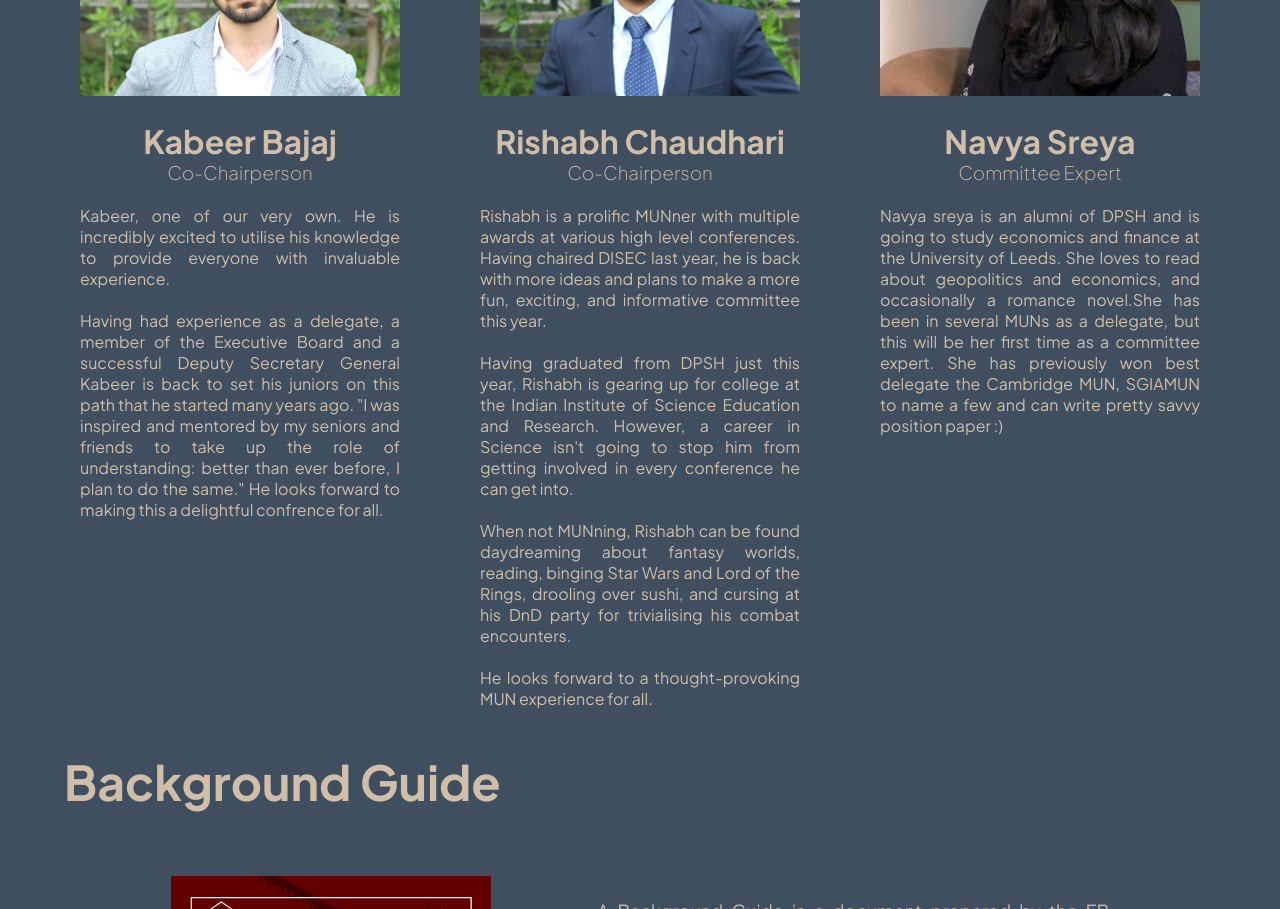
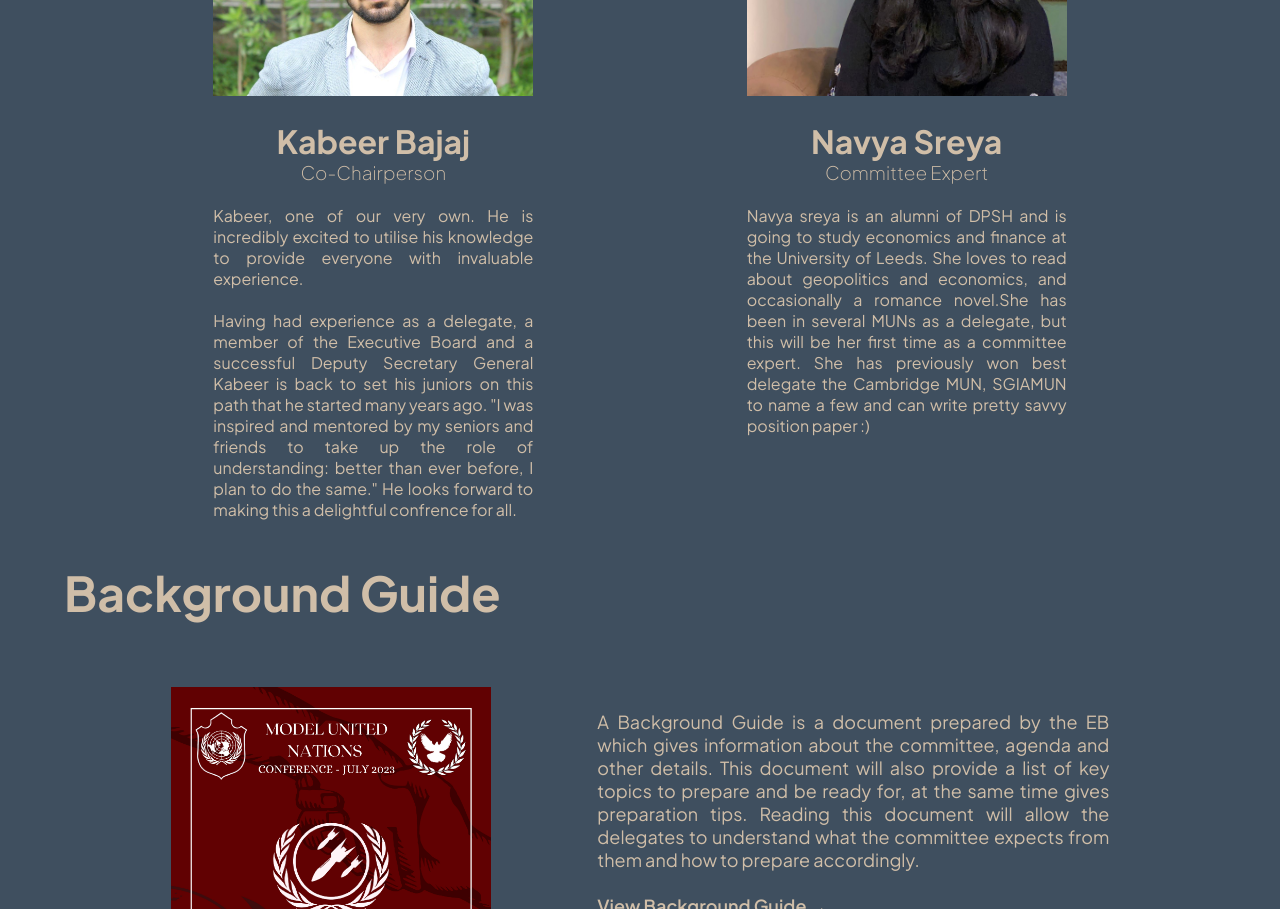
Before and after one commit to SEshaan/DPSH-MUN-Website, a SvelteKit app: page /DISEC in a window 1280 px wide. Shown: the part 1580-2489 px from the top of the page. Built offline with nearby package versions, Linux system fonts and the light colour scheme.

Commit message:
eb purge

```diff
--- a/src/routes/DISEC/+page.svelte
+++ b/src/routes/DISEC/+page.svelte
@@ -45,19 +45,6 @@
                 <p>Kabeer, one of our very own. He is incredibly excited to utilise his knowledge to provide everyone with invaluable experience. <br><br>
 
                     Having had experience as a delegate, a member of the Executive Board and a successful Deputy Secretary General Kabeer is back to set his juniors on this path that he started many years ago. "I was inspired and mentored by my seniors and friends to take up the role of understanding: better than ever before, I plan to do the same." He looks forward to making this a delightful confrence for all.</p>
-            </div>
-            <div class="card">
-                <img src="./EB/Rishabh.jpeg" alt="" style="object-fit: contain;"><br><br>
-                <h2>Rishabh Chaudhari</h2><h3>Co-Chairperson</h3><br>
-                <p>Rishabh is a prolific MUNner with multiple awards at various high level conferences. Having chaired DISEC last year, he is back with more ideas and plans to make a more fun, exciting, and informative committee this year.
-                    <br><br>
-                    Having graduated from DPSH just this year, Rishabh is gearing up for college at the Indian Institute of Science Education and Research. However, a career in Science isn't going to stop him from getting involved in every conference he can get into.
-                    <br><br>
-                    When not MUNning, Rishabh can be found daydreaming about fantasy worlds, reading, binging Star Wars and Lord of the Rings, drooling over sushi, and cursing at his DnD party for trivialising his combat encounters.
-                    <br><br>
-                    He looks forward to a thought-provoking MUN experience for all.
-
-                    </p>
             </div>
 
             <div class="card">
--- a/src/routes/IMF/+page.svelte
+++ b/src/routes/IMF/+page.svelte
@@ -24,11 +24,6 @@
     <div id="eb">
         <h1>EB Members</h1><br>
         <div id="cards">
-            <div class="card">
-                <img src="./EB/Nikhil.jpeg" alt=""><br><br>
-                <h2>Nikhil Om Sivakumar</h2><h3>Co-Chairperson</h3><br>
-                <p>Nikhil is currently pursuing a B.Tech degree in Computer Science. Having surmounted invaluable debate and public speaking experience throughout his MUN journey - spanning over 13 conferences in the capacity as a delegate, EB, and secretariat member - he believes that MUNs provide a platform for students to build on social qualities that help them tackle the obstacles we all face in life. He looks forward to being a part of the Executive Board for this year's edition of DPSHMUN, hoping to deliver an enjoyable conference experience.</p>
-            </div>
             <div class="card">
                 <img src="./EB/Tejas.jpg" alt="" style="object-fit: contain;"><br><br>
                 <h2>Tejas Rama</h2> <h3>Co-Chairperson</h3><br>
--- a/src/routes/IP/+page.svelte
+++ b/src/routes/IP/+page.svelte
@@ -20,7 +20,7 @@
     </div>
     <br><hr><br>
 
-    <div id="eb">
+    <div id="eb" style="display: none;">
         <h1>EB Members</h1><br>
         <div id="cards">
             <div class="card">
--- a/src/routes/UNHRC/+page.svelte
+++ b/src/routes/UNHRC/+page.svelte
@@ -20,7 +20,7 @@
     </div>
     <br><hr><br>
 
-    <div id="eb">
+    <div id="eb" style="display: none;">
         <h1>EB Members</h1><br>
         <div id="cards">
             <div class="card">
```
Also changed, not shown: src/routes/LS/+page.svelte (+1 -6 lines).
